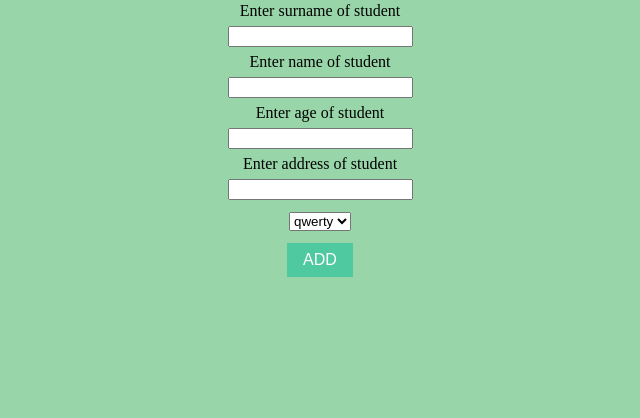
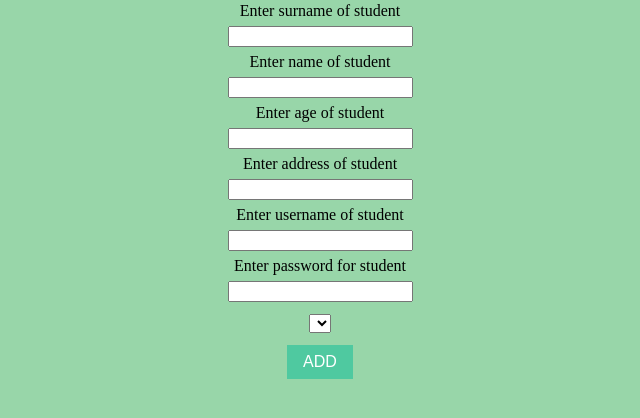
Before and after one commit to IvanLapchenko/app_for_study_management, a Flask app: page /admin in a window 1280 px wide. Shown: the part 283-701 px from the top of the page, without its empty margins (320-960 px from the left). Run offline with Flask 2, Linux system fonts and the light colour scheme; lists and menus that the app fills with data are empty.

Commit message:
Change database model by merging Student and User

```diff
--- a/crm_system/models/group.py
+++ b/crm_system/models/group.py
@@ -1,5 +1,5 @@
 from sqlalchemy import Column, Integer, String
-from crm_system.models.database import Base
+from models.database import Base
 
 
 class Group(Base):
--- a/crm_system/models/lesson.py
+++ b/crm_system/models/lesson.py
@@ -1,6 +1,6 @@
 from sqlalchemy import Column, Integer, String, Table, ForeignKey
 from sqlalchemy.orm import relationship
-from crm_system.models.database import Base
+from models.database import Base
 
 
 association_table = Table('association', Base.metadata,
--- a/crm_system/models/student.py
+++ b/crm_system/models/student.py
@@ -1,5 +1,5 @@
 from sqlalchemy import Column, Integer, String, ForeignKey
-from crm_system.models.database import Base
+from models.database import Base
 from flask_login import UserMixin
 
 
--- a/crm_system/routes.py
+++ b/crm_system/routes.py
@@ -5,7 +5,6 @@
 from .models.database import session
 from .models.group import Group
 from .models.student import Student
-from .models.user import User
 
 
 @app.route("/")
@@ -48,8 +47,10 @@
     name = request.form["name"]
     age = request.form["age"]
     address = request.form["address"]
+    username = request.form["username"]
+    password = request.form["password"]
 
-    student = Student(surname=surname, name=name, age=int(age), address=address, id_group=gr_id)
+    student = Student(surname=surname, name=name, age=int(age), address=address, id_group=gr_id, username=username, password=password)
     session.add(student)
     session.commit()
     session.close()
@@ -57,26 +58,26 @@
     return redirect(f"/student_management/{g_name}")
 
 
-@app.route("/signup", methods=["GET", "POST"])
-def signup():
-    if request.method == "POST":
-        username = request.form.get('name')
-        password = request.form.get('password')
+# @app.route("/signup", methods=["GET", "POST"])
+# def signup():
+#     if request.method == "POST":
+#         username = request.form.get('name')
+#         password = request.form.get('password')
 
-        user = session.query(User).where(User.username == username).first()
+#         user = session.query(User).where(User.username == username).first()
 
-        if user:
-            flash('This user already exists')
-            return redirect(url_for('signup'))
+#         if user:
+#             flash('This user already exists')
+#             return redirect(url_for('signup'))
 
-        new_user = User(username=username, password=generate_password_hash(password, method='sha256'))
+#         new_user = User(username=username, password=generate_password_hash(password, method='sha256'))
 
-        session.add(new_user)
-        session.commit()
-        session.close()
+#         session.add(new_user)
+#         session.commit()
+#         session.close()
 
-        return redirect("login")
-    return render_template("signup.html")
+#         return redirect("login")
+#     return render_template("signup.html")
 
 
 @app.route("/login", methods=["GET", "POST"])
@@ -126,4 +127,4 @@
 
 @login_manager.user_loader
 def load_user(user_id):
-    return session.query(User).get(int(user_id))
+    return session.query(Student).get(int(user_id))
--- a/crm_system/templates/admin.html
+++ b/crm_system/templates/admin.html
@@ -22,6 +22,12 @@
         <label for="address">Enter address of student</label><br>
         <input type="text" id="address" name="address"><br>
 
+        <label for="username">Enter username of student</label><br>
+        <input type="text" name="username" id="username"><br>
+
+        <label for="password">Enter password for student</label><br>
+        <input type="password" name="password" id="password"><br>
+
         <select name="group">
             {% for group in groups %}
             <option value="{{ group }}">{{ group }}</option>
--- a/crm_system/templates/signup.html
+++ b/crm_system/templates/signup.html
@@ -12,9 +12,9 @@
     {% endwith %}
     <form method="POST" action="/signup">
 
-        <input class="input is-large" type="text" name="name" placeholder="Name" autofocus="">
+        <input type="text" name="username">
 
-        <input class="input is-large" type="password" name="password" placeholder="Password">
+        <input type="password" name="password">
 
         <button class="button">Sign Up</button>
     </form>
```
Also changed, not shown: crm_system/create_db.py (+4 -5 lines), crm_system/app.db.
